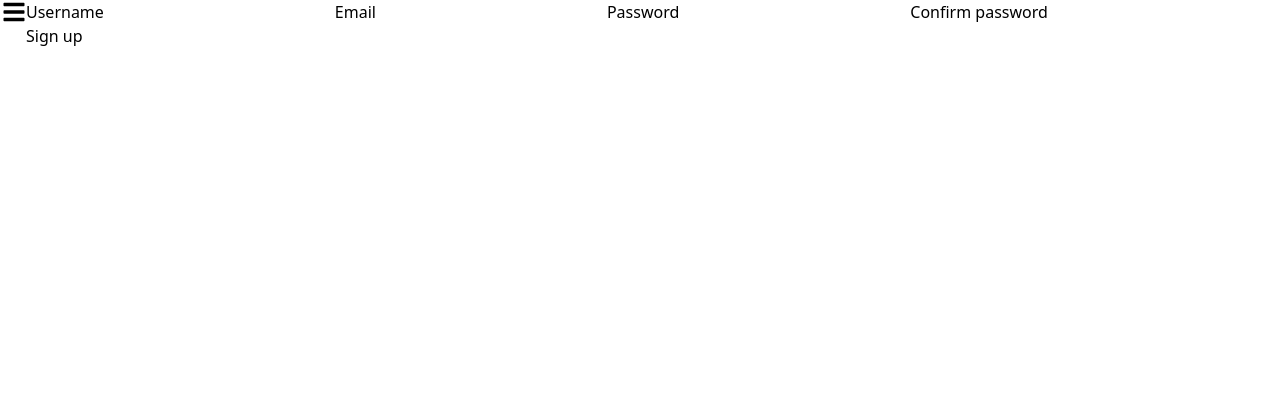
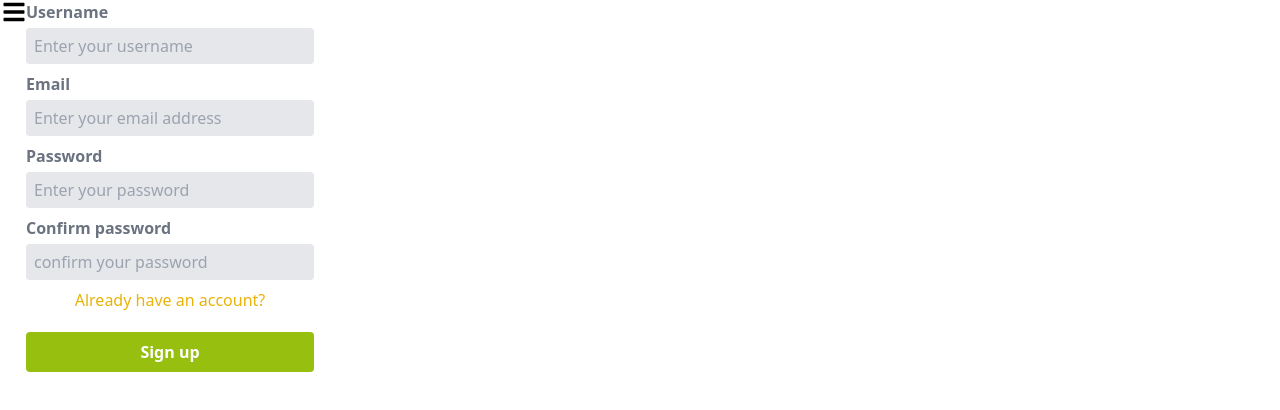
Before and after one commit to Leon-Mbegera/ReserveIt-frontend, a React (Create React App) app: page /signup in a window 1280 px wide. Shown: the top 410 px of the page. Built offline with nearby package versions, Linux system fonts and the light colour scheme; a web font is replaced by a local one.

Commit message:
Style the sign in and sign up forms

```diff
--- a/src/App.css
+++ b/src/App.css
@@ -1,10 +1,8 @@
 @import url('https://fonts.googleapis.com/css2?family=Dongle:wght@300&display=swap');
 .nav-menu {
   transition: 1050ms;
-  max-width: 12rem;
+  min-width: 12rem;
 }
-
-
 
 .nav-menu.active {
   margin-left: 0;
--- a/src/components/App.js
+++ b/src/components/App.js
@@ -12,7 +12,10 @@ import navigationLinks from '../data/navigation';
 const Router = () => (
   <BrowserRouter>
     <div className="flex flex-row">
+      <div>
         <Sidebar navigationLinks={navigationLinks} />
+      </div>
+      <div className="w-full">
         <Routes>
           <Route exact path="/" element={<Home />} />
           <Route exact path="/signup" element={<SignUp />} />
@@ -22,6 +25,7 @@ const Router = () => (
           <Route exact path="/MyReservations" element={<MyReservations />} />
         </Routes>
       </div>
+    </div>
   </BrowserRouter>
 );
 
--- a/src/components/SignIn.js
+++ b/src/components/SignIn.js
@@ -35,13 +35,50 @@ const SignIn = () => {
   };
 
   return (
-    <form onSubmit={(e) => handleCredentials(e)}>
-      <label htmlFor="user-email">Email</label>
-      <input type="email" id="user-email" onChange={(e) => handleEmail(e)} />
-      <label htmlFor="user-password">Password</label>
-      <input type="password" id="user-password" onChange={(e) => handlePassword(e)} />
-      <button type="submit">Sign in</button>
-    </form>
+    <div className="w-72">
+      <form
+        onSubmit={(e) => handleCredentials(e)}
+      >
+        <div className="flex flex-col">
+          <div>
+            <label
+              htmlFor="user-email"
+              className="block text-gray-500 font-bold md:text-left mb-1 md:mb-1 text-left"
+            >
+              Email
+            </label>
+            <input
+              type="email"
+              id="user-email"
+              onChange={(e) => handleEmail(e)}
+              placeholder="Enter your email address"
+              className="appearance-none block w-full bg-gray-200 text-gray-700 rounded p-2 mb-2 leading-tight focus:outline-none focus:bg-white focus:border border-red-500"
+            />
+          </div>
+          <div>
+            <label
+              htmlFor="user-password"
+              className="block text-gray-500 font-bold md:text-left mb-1 md:mb-1 text-left"
+            >
+              Password
+            </label>
+            <input
+              type="password"
+              id="user-password"
+              onChange={(e) => handlePassword(e)}
+              placeholder="Enter your password"
+              className="appearance-none block w-full bg-gray-200 text-gray-700 rounded p-2 mb-2 leading-tight focus:outline-none focus:bg-white focus:border border-red-500"
+            />
+          </div>
+          <button
+            type="submit"
+            className="bg-green hover:bg-blue-700 text-white font-bold rounded p-2 w-full self-center"
+          >
+            Sign in
+          </button>
+        </div>
+      </form>
+    </div>
   );
 };
 
--- a/src/components/SignUp.js
+++ b/src/components/SignUp.js
@@ -1,5 +1,5 @@
 import React, { useState } from 'react';
-import { useNavigate } from 'react-router-dom';
+import { useNavigate, Link } from 'react-router-dom';
 import { useDispatch } from 'react-redux';
 import { UserSignUp } from '../containers/APIs';
 import { saveCurrentUser } from '../actions/index';
@@ -45,17 +45,95 @@ const SignUp = () => {
   };
 
   return (
-    <form autoComplete="off" onSubmit={handleCredentials}>
-      <label htmlFor="name">Username</label>
-      <input type="text" id="name" onChange={(e) => handleUsername(e)} />
-      <label htmlFor="email">Email</label>
-      <input type="email" id="email" onChange={(e) => handleEmail(e)} />
-      <label htmlFor="password">Password</label>
-      <input type="password" id="password" onChange={(e) => handlePassword(e)} />
-      <label htmlFor="password-confirm">Confirm password</label>
-      <input type="password" id="user-password" onChange={(e) => handleConfirm(e)} />
-      <button type="submit">Sign up</button>
-    </form>
+  // <form autoComplete="off" onSubmit={handleCredentials}>
+  //   <label htmlFor="name">Username</label>
+  //   <input type="text" id="name" onChange={(e) => handleUsername(e)} />
+  //   <label htmlFor="email">Email</label>
+  //   <input type="email" id="email" onChange={(e) => handleEmail(e)} />
+  //   <label htmlFor="password">Password</label>
+  //   <input type="password" id="password" onChange={(e) => handlePassword(e)} />
+  //   <label htmlFor="password-confirm">Confirm password</label>
+  //   <input type="password" id="user-password" onChange={(e) => handleConfirm(e)} />
+  //   <button type="submit">Sign up</button>
+  // </form>
+
+    <div className="w-72">
+      <form onSubmit={(e) => handleCredentials(e)}>
+        <div className="flex flex-col">
+          <div>
+            <label
+              htmlFor="name"
+              className="block text-gray-500 font-bold md:text-left mb-1 md:mb-1 text-left"
+            >
+              Username
+            </label>
+            <input
+              type="text"
+              id="name"
+              placeholder="Enter your username"
+              onChange={(e) => handleUsername(e)}
+              className="appearance-none block w-full bg-gray-200 text-gray-700 rounded p-2 mb-2 leading-tight focus:outline-none focus:bg-white focus:border border-red-500"
+            />
+          </div>
+          <div>
+            <label
+              htmlFor="user-email"
+              className="block text-gray-500 font-bold md:text-left mb-1 md:mb-1 text-left"
+            >
+              Email
+            </label>
+            <input
+              type="email"
+              id="user-email"
+              onChange={(e) => handleEmail(e)}
+              placeholder="Enter your email address"
+              className="appearance-none block w-full bg-gray-200 text-gray-700 rounded p-2 mb-2 leading-tight focus:outline-none focus:bg-white focus:border border-red-500"
+            />
+          </div>
+          <div>
+            <label
+              htmlFor="user-password"
+              className="block text-gray-500 font-bold md:text-left mb-1 md:mb-1 text-left"
+            >
+              Password
+            </label>
+            <input
+              type="password"
+              id="user-password"
+              onChange={(e) => handlePassword(e)}
+              placeholder="Enter your password"
+              className="appearance-none block w-full bg-gray-200 text-gray-700 rounded p-2 mb-2 leading-tight focus:outline-none focus:bg-white focus:border border-red-500"
+            />
+          </div>
+          <div>
+            <label
+              htmlFor="password-confirm"
+              className="block text-gray-500 font-bold md:text-left mb-1 md:mb-1 text-left"
+            >
+              Confirm password
+            </label>
+            <input
+              type="password"
+              id="user-password"
+              placeholder="confirm your password"
+              onChange={(e) => handleConfirm(e)}
+              className="appearance-none block w-full bg-gray-200 text-gray-700 rounded p-2 mb-2 leading-tight focus:outline-none focus:bg-white focus:border border-red-500"
+            />
+          </div>
+          <p className="text-center mb-5 text-yellow-500">
+            <Link to="/signin">
+              Already have an account?
+            </Link>
+          </p>
+          <button
+            type="submit"
+            className="bg-green hover:bg-blue-700 text-white font-bold rounded p-2 w-full self-center"
+          >
+            Sign up
+          </button>
+        </div>
+      </form>
+    </div>
   );
 };
 
```
Lines whose indentation alone changed are shown as unchanged.
